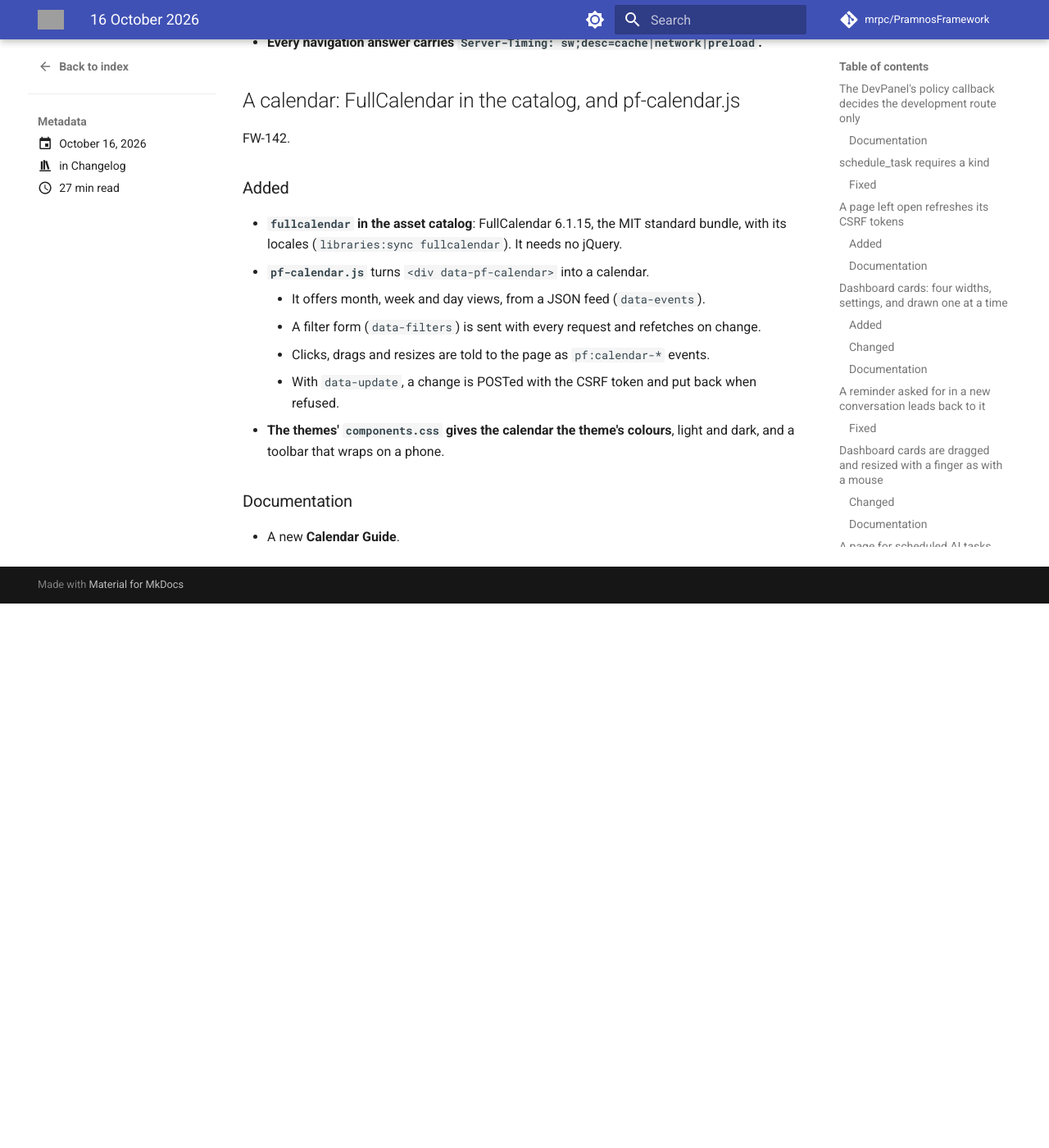
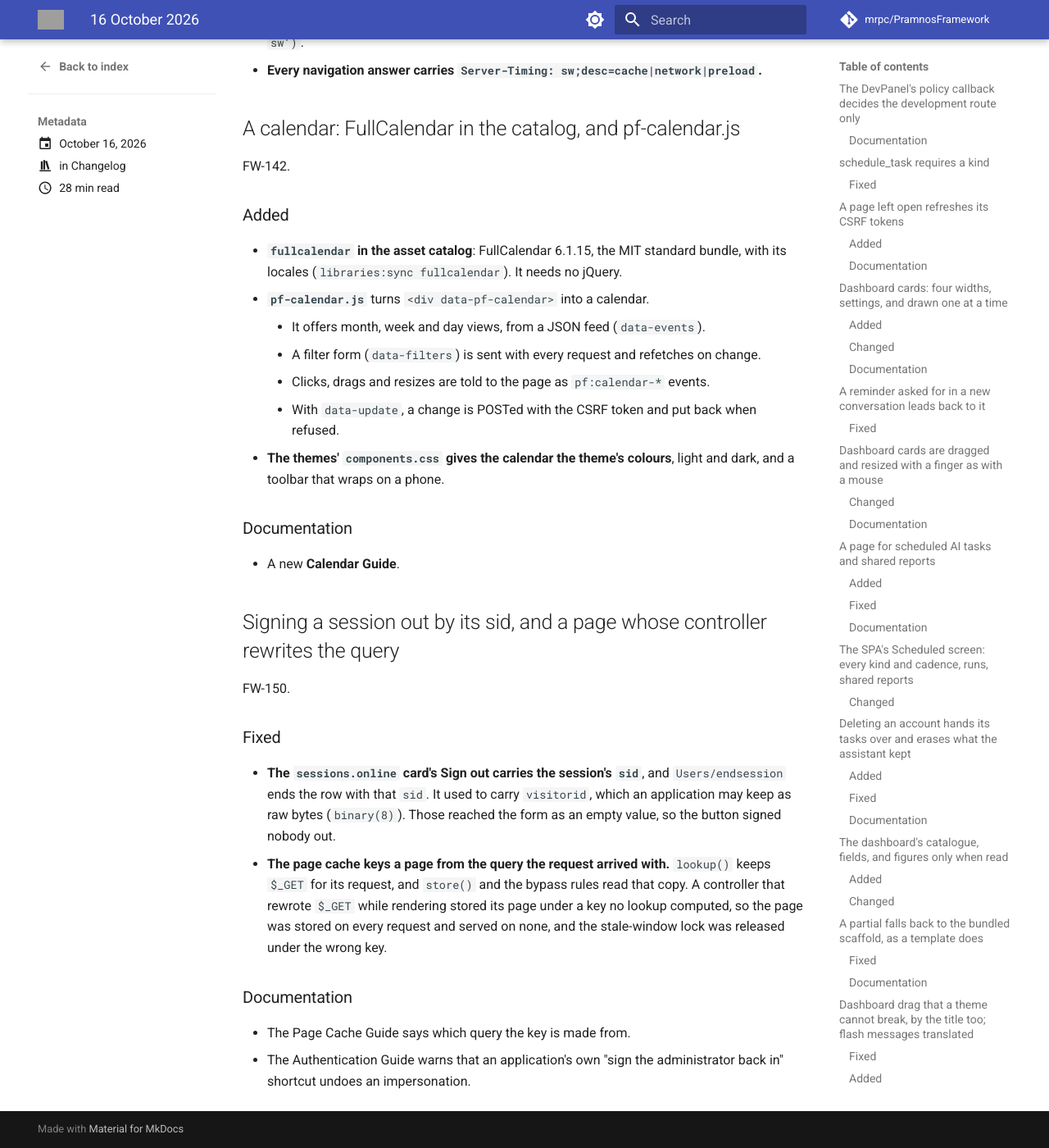
Before and after one commit to mrpc/PramnosFramework, an MkDocs documentation site: the page built from docs/version-history/posts/2026-10-16.md, in a window 1280 px wide and 1400 px high, scrolled down 25917 px. Shown: the whole window at 82% size. Built offline with MkDocs 1.6.1 and Material for MkDocs 9.7.7, drawn with Linux system fonts in a browser that asks for light colours; comment, search, counter and statistics services are not loaded; before the commit the page ends 26653 px from its top, so only the background shows below that; some of the changed text lies outside the part shown; grey boxes are pictures that could not be loaded.

Commit message:
fix(dashboard,pagecache)!: sessions.online signs a session out by its sid, not a visitorid an application may keep as bytes; the page cache keys from the query the request arrived with, so a controller that rewrites $_GET still gets hits (FW-150)

```diff
--- a/docs/Pramnos_Dashboard_Guide.md
+++ b/docs/Pramnos_Dashboard_Guide.md
@@ -222,7 +222,7 @@ The framework's widgets, in the order a new dashboard shows them:
 | `logs.errors` | Errors in the logs in 24 hours and the commonest five; **not on a new dashboard** — it reads the log files — but in the catalogue | who may open `admin.logs` |
 | `vitals` | Core Web Vitals from real visitors over 7 days: the 75th percentile of LCP, INP, CLS and TTFB per page group and device, coloured by web.dev's thresholds; **not on a new dashboard** — see the Logging Guide | who may open `admin.logs`, where `vitals.sample` is set |
 | `help.news` | What's new: the help pages of the news sections (`News` and `Changelog`, or `'dashboard' => ['help_news' => ['sections' => [...], 'limit' => 5]]`), newest first by their `updated` front matter, each a link, and a link to all of the help; **not on a new dashboard** | who may open `admin.help`, where the `help` feature is on |
-| `sessions.online` | Who is signed in now: each session of the last fifteen minutes, newest first — the account (a link), IP, time, page, browser — with a **Sign out** button (`Users/endsession`, POST with the token; this administrator's own session has none), and how many are signed in and how many are visitors; full width, **not on a new dashboard**. Extend it and answer `rowExtras(array $session)` to add a column, registered under the same id | who may open `admin.users` |
+| `sessions.online` | Who is signed in now: each session of the last fifteen minutes, newest first — the account (a link), IP, time, page, browser — with a **Sign out** button (`Users/endsession`, POST of the session's `sid` with the token; this administrator's own session has none), and how many are signed in and how many are visitors; full width, **not on a new dashboard**. Extend it and answer `rowExtras(array $session)` to add a column, registered under the same id | who may open `admin.users` |
 
 A card that summarises a screen is offered only to who may open that screen, at the framework
 screens' floor (`Figures::opens()`), so the dashboard never shows more than the screen behind it.
--- a/docs/version-history/posts/2026-10-16.md
+++ b/docs/version-history/posts/2026-10-16.md
@@ -47,6 +47,7 @@ Forty entries today:
 - Speculation rules
 - Public pages in the service worker
 - A calendar: FullCalendar in the catalog, and pf-calendar.js
+- Signing a session out by its sid, and a page whose controller rewrites the query
 
 <!-- more -->
 
@@ -895,3 +896,24 @@ FW-142.
 ### Documentation
 
 - A new **Calendar Guide**.
+
+## Signing a session out by its sid, and a page whose controller rewrites the query
+
+FW-150.
+
+### Fixed
+
+- **The `sessions.online` card's Sign out carries the session's `sid`**, and `Users/endsession`
+  ends the row with that `sid`. It used to carry `visitorid`, which an application may keep as raw
+  bytes (`binary(8)`). Those reached the form as an empty value, so the button signed nobody out.
+- **The page cache keys a page from the query the request arrived with.** `lookup()` keeps
+  `$_GET` for its request, and `store()` and the bypass rules read that copy. A controller that
+  rewrote `$_GET` while rendering stored its page under a key no lookup computed, so the page was
+  stored on every request and served on none, and the stale-window lock was released under the
+  wrong key.
+
+### Documentation
+
+- The Page Cache Guide says which query the key is made from.
+- The Authentication Guide warns that an application's own "sign the administrator back in"
+  shortcut undoes an impersonation.
```
Also changed, not shown: other parts of docs/version-history/posts/2026-10-16.md (+1 -1 lines), docs/Pramnos_Authentication_Guide.md (+3 -0 lines), docs/Pramnos_Page_Cache_Guide.md (+4 -0 lines), docs/Pramnos_Upgrade_Guide.md (+1 -0 lines), 5 other files.
